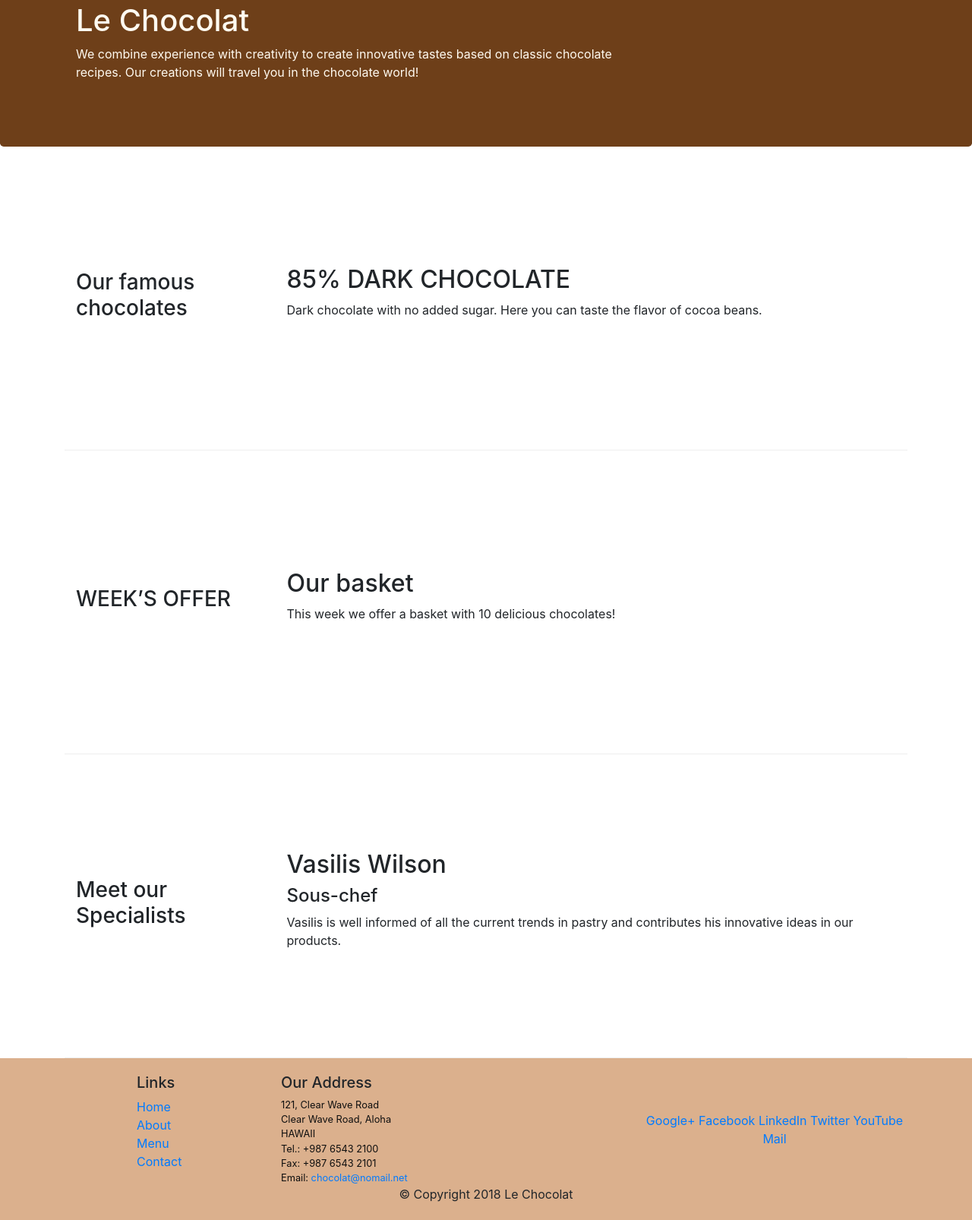
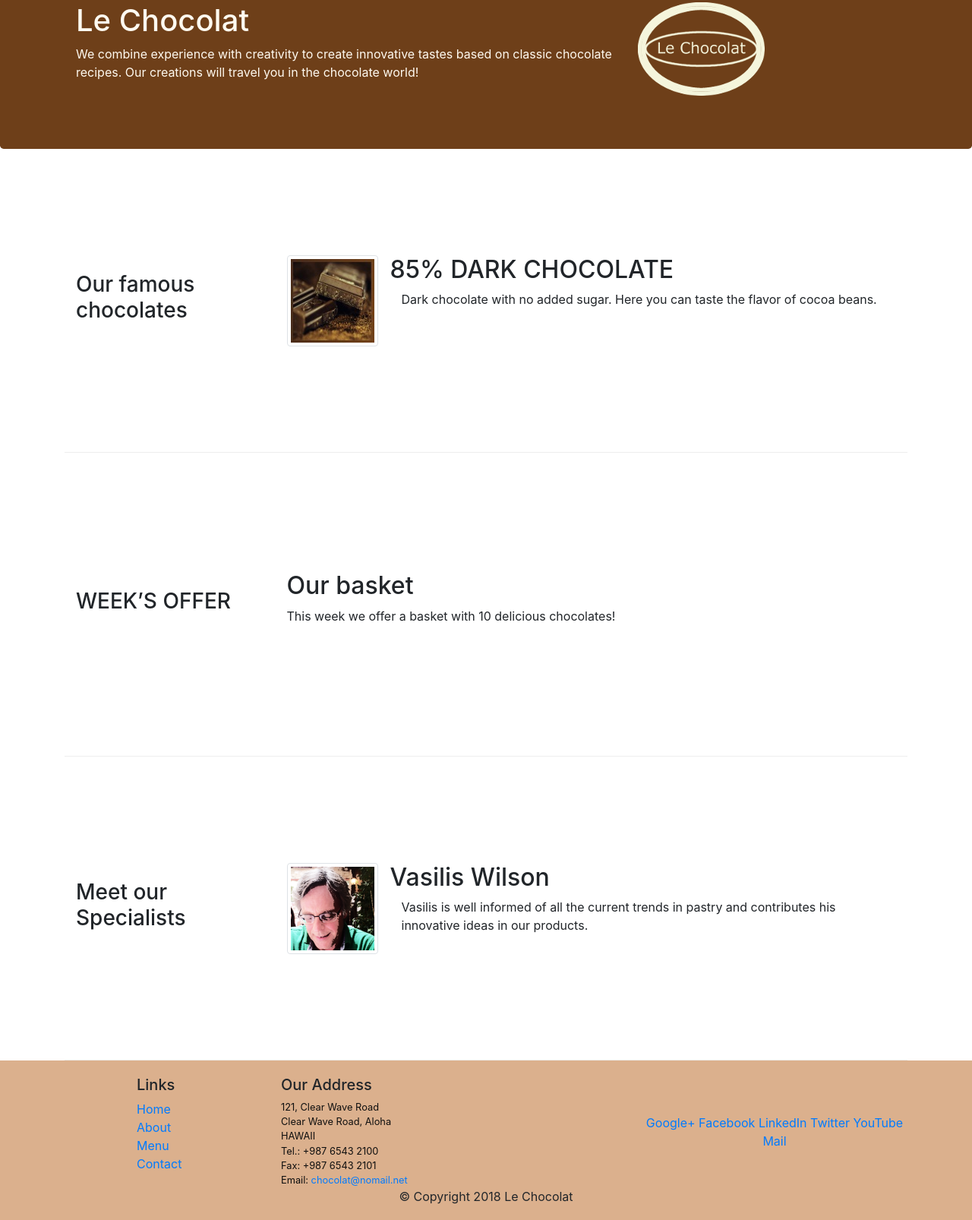
Before and after one commit to stanley8080/Le-chocolat, a plain HTML site: page index.html in a window 1280 px wide. Shown: the part 117-1723 px from the top of the page at 76% size. Drawn offline with nearby package versions, Linux system fonts and the light colour scheme.

Commit message:
"Images and Media"

```diff
--- a/index.html
+++ b/index.html
@@ -8,7 +8,8 @@
     <meta http-equiv="x-ua-compatible" content="ie=edge">
     <!-- Bootstrap CSS -->
     <link rel="stylesheet" href="node_modules/bootstrap/dist/css/bootstrap.min.css">
-    <link href="css/styles.css" rel="stylesheet"><link rel="stylesheet" href="node_modules/font-awesome/css/font-awesome.min.css">
+    <link href="css/styles.css" rel="stylesheet">
+    <link rel="stylesheet" href="node_modules/font-awesome/css/font-awesome.min.css">
     <link rel="stylesheet" href="node_modules/font-awesome/css/font-awesome.min.css">
     <title>Le Chocolat</title>
 </head>
@@ -17,13 +18,14 @@
 
     <nav class="navbar navbar-expand-md navbar-light bg-light fixed-top ">
         <div class="container">
-            <a class="navbar-brand" href="#">Le Chocolat</a>
+            <a class="navbar-brand" href="./index.html"><img src="images/logo.png" height="40" width="54"></a>
             <button class="navbar-toggler" type="button" data-toggle="collapse" data-target="#Navbar">
                 <span class="navbar-toggler-icon"></span>
             </button>
             <div class="collapse navbar-collapse" id="Navbar">
                 <ul class="navbar-nav">
-                    <li class="nav-item active"><a class="nav-link" href="#"><span class="fa fa-home fa-lg"></span> Home</a></li>
+                    <li class="nav-item active"><a class="nav-link" href="#"><span class="fa fa-home fa-lg"></span>
+                            Home</a></li>
                     <li class="nav-item"><a class="nav-link" href="./aboutus.html"><span class="fa fa-info fa-lg"></span>About</a></li>
                     <li class="nav-item"><a class="nav-link" href="#"><span class="fa fa-list fa-lg"></span>Menu</a></li>
                     <li class="nav-item"><a class="nav-link" href="#"><span class="fa fa-address-card fa-lg"></span>>Contact</a></li>
@@ -41,6 +43,7 @@
                         recipes. Our creations will travel you in the chocolate world!</p>
                 </div>
                 <div class="co col-sm-4">
+                    <img src="images/logo.png" class="img-fluid">
                 </div>
             </div>
         </div>
@@ -54,9 +57,14 @@
                 <h3>Our famous chocolates</h3>
             </div>
             <div class="col-sm col-md">
-                <h2>85% DARK CHOCOLATE</h2>
-                <p class="d-none d-sm-block">Dark chocolate with no added sugar. Here you can taste the flavor of cocoa
-                    beans.</p>
+                <div class="media">
+                    <img class="d-flex mr-3 img-thumbnail align-self-center" src="images/dark85.jpg" alt="85% DARK CHOCOLATE">
+                    <div class="media-body">
+                        <h2 class="mt-0">85% DARK CHOCOLATE</h2>
+                        <p class="col d-none d-md-block">Dark chocolate with no added sugar.
+                            Here you can taste the flavor of cocoa beans.</p>
+                    </div>
+                </div>
             </div>
         </div>
 
@@ -76,11 +84,14 @@
                 <h3>Meet our Specialists</h3>
             </div>
             <div class="col-sm col-md">
-                <h2>Vasilis Wilson </h2>
-                <h4>Sous-chef</h4>
-                <p class="d-none d-sm-block">Vasilis is well informed of all the current trends in pastry and
-                    contributes his innovative ideas in
-                    our products.</p>
+                <div class="media">
+                    <img class="d-flex mr-3 img-thumbnail align-self-center" src="images/cartoonVasilis.png" alt="Vasilis Wilson">
+                    <div class="media-body">
+                        <h2 class="mt-0">Vasilis Wilson</h2>
+                        <p class="col d-none d-md-block">Vasilis is well informed of all the current
+                            trends in pastry and contributes his innovative ideas in our products.</p>
+                    </div>
+                </div>
             </div>
         </div>
     </div>
```
Also changed, not shown: aboutus.html (+3 -2 lines), images/cartoonVasilis.png (added), images/dark85.jpg (added), images/logo.png (added), images/promotion.jpg (added).
